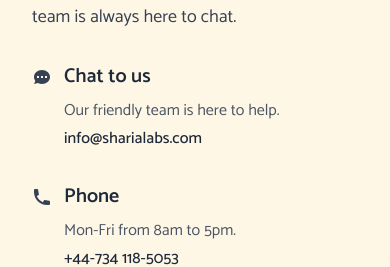
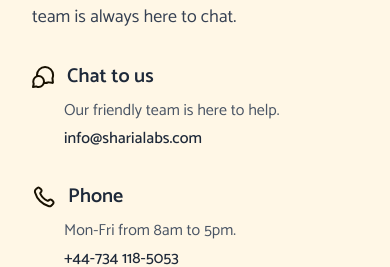
Before and after one commit to ibraheemblogs/website-dev, a React (Vite) app: page /contact-us in a window 390 px wide. Shown: the part 178-445 px from the top of the page. Built offline with nearby package versions, Linux system fonts and the light colour scheme.

Commit message:
Add ChatIcon and PhoneIcon components; update Contact page to use new icons

```diff
--- /dev/null
+++ b/src/components/svg-components/ChatIcon.jsx
@@ -0,0 +1,23 @@
+import React from "react";
+
+const ChatIcon = () => {
+  return (
+    <svg
+      width="23"
+      height="22"
+      viewBox="0 0 23 22"
+      fill="none"
+      xmlns="http://www.w3.org/2000/svg"
+    >
+      <path
+        d="M5.09436 10.2288C5.03221 9.82823 4.99996 9.41786 4.99996 9C4.99996 4.58172 8.60525 1 13.0526 1C17.4999 1 21.1052 4.58172 21.1052 9C21.1052 9.99807 20.9213 10.9535 20.5852 11.8345C20.5154 12.0175 20.4804 12.109 20.4646 12.1804C20.4489 12.2512 20.4428 12.301 20.4411 12.3735C20.4394 12.4466 20.4493 12.5272 20.4692 12.6883L20.8717 15.9585C20.9153 16.3125 20.9371 16.4895 20.8782 16.6182C20.8266 16.731 20.735 16.8205 20.6211 16.8695C20.4911 16.9254 20.3146 16.8995 19.9617 16.8478L16.7765 16.3809C16.6101 16.3565 16.527 16.3443 16.4512 16.3448C16.3763 16.3452 16.3245 16.3507 16.2511 16.3661C16.177 16.3817 16.0823 16.4172 15.893 16.4881C15.0097 16.819 14.0524 17 13.0526 17C12.6344 17 12.2237 16.9683 11.8227 16.9073M6.63158 21C9.59648 21 12 18.5376 12 15.5C12 12.4624 9.59648 10 6.63158 10C3.66668 10 1.26316 12.4624 1.26316 15.5C1.26316 16.1106 1.36028 16.6979 1.53955 17.2467C1.61533 17.4787 1.65322 17.5947 1.66566 17.6739C1.67864 17.7567 1.68091 17.8031 1.67608 17.8867C1.67145 17.9668 1.65141 18.0573 1.61134 18.2383L1 21L3.9948 20.591C4.15827 20.5687 4.24 20.5575 4.31137 20.558C4.38652 20.5585 4.42641 20.5626 4.50011 20.5773C4.5701 20.5912 4.67416 20.6279 4.88227 20.7014C5.43059 20.8949 6.01911 21 6.63158 21Z"
+        stroke="#171001"
+        strokeWidth="2"
+        strokeLinecap="round"
+        strokeLinejoin="round"
+      />
+    </svg>
+  );
+};
+
+export default ChatIcon;
--- /dev/null
+++ b/src/components/svg-components/PhoneIcon.jsx
@@ -0,0 +1,23 @@
+import React from "react";
+
+const PhoneIcon = () => {
+  return (
+    <svg
+      width="24"
+      height="24"
+      viewBox="0 0 24 24"
+      fill="none"
+      xmlns="http://www.w3.org/2000/svg"
+    >
+      <path
+        d="M8.38028 8.85335C9.07627 10.303 10.0251 11.6616 11.2266 12.8632C12.4282 14.0648 13.7869 15.0136 15.2365 15.7096C15.3612 15.7694 15.4235 15.7994 15.5024 15.8224C15.7828 15.9041 16.127 15.8454 16.3644 15.6754C16.4313 15.6275 16.4884 15.5704 16.6027 15.4561C16.9523 15.1064 17.1271 14.9316 17.3029 14.8174C17.9658 14.3864 18.8204 14.3864 19.4833 14.8174C19.6591 14.9316 19.8339 15.1064 20.1835 15.4561L20.3783 15.6509C20.9098 16.1824 21.1755 16.4481 21.3198 16.7335C21.6069 17.301 21.6069 17.9713 21.3198 18.5389C21.1755 18.8242 20.9098 19.09 20.3783 19.6214L20.2207 19.779C19.6911 20.3087 19.4263 20.5735 19.0662 20.7757C18.6667 21.0001 18.0462 21.1615 17.588 21.1601C17.1751 21.1589 16.8928 21.0788 16.3284 20.9186C13.295 20.0576 10.4326 18.4332 8.04466 16.0452C5.65668 13.6572 4.03221 10.7948 3.17124 7.76144C3.01103 7.19699 2.93092 6.91477 2.9297 6.50182C2.92833 6.0436 3.08969 5.42311 3.31411 5.0236C3.51636 4.66357 3.78117 4.39876 4.3108 3.86913L4.46843 3.7115C4.99987 3.18006 5.2656 2.91433 5.55098 2.76999C6.11854 2.48292 6.7888 2.48292 7.35636 2.76999C7.64174 2.91433 7.90747 3.18006 8.43891 3.7115L8.63378 3.90637C8.98338 4.25597 9.15819 4.43078 9.27247 4.60655C9.70347 5.26945 9.70347 6.12403 9.27247 6.78692C9.15819 6.96269 8.98338 7.1375 8.63378 7.4871C8.51947 7.60142 8.46231 7.65857 8.41447 7.72538C8.24446 7.96281 8.18576 8.30707 8.26748 8.58743C8.29048 8.66632 8.32041 8.72866 8.38028 8.85335Z"
+        stroke="#171001"
+        strokeWidth="2"
+        strokeLinecap="round"
+        strokeLinejoin="round"
+      />
+    </svg>
+  );
+};
+
+export default PhoneIcon;
--- a/src/pages/Contact/Contact.jsx
+++ b/src/pages/Contact/Contact.jsx
@@ -4,6 +4,8 @@
 import "./contact.css";
 import { InlineWidget } from "react-calendly";
 import Footer from "../../components/layouts/Footer";
+import ChatIcon from "../../components/svg-components/ChatIcon";
+import PhoneIcon from "../../components/svg-components/PhoneIcon";
 
 const ContactPage = () => {
   return (
@@ -23,18 +25,7 @@
           <div className="space-y-8">
             <div>
               <div className="flex items-center gap-3 mb-2">
-                <svg
-                  xmlns="http://www.w3.org/2000/svg"
-                  className="h-5 w-5 text-gray-700"
-                  viewBox="0 0 20 20"
-                  fill="currentColor"
-                >
-                  <path
-                    fillRule="evenodd"
-                    d="M18 10c0 3.866-3.582 7-8 7a8.841 8.841 0 01-4.083-.98L2 17l1.338-3.123C2.493 12.767 2 11.434 2 10c0-3.866 3.582-7 8-7s8 3.134 8 7zM7 9H5v2h2V9zm8 0h-2v2h2V9zM9 9h2v2H9V9z"
-                    clipRule="evenodd"
-                  />
-                </svg>
+                <ChatIcon />
                 <h3 className="font-semibold text-xl text-gray-800">
                   Chat to us
                 </h3>
@@ -49,14 +40,7 @@
 
             <div>
               <div className="flex items-center gap-3 mb-2">
-                <svg
-                  xmlns="http://www.w3.org/2000/svg"
-                  className="h-5 w-5 text-gray-700"
-                  viewBox="0 0 20 20"
-                  fill="currentColor"
-                >
-                  <path d="M2 3a1 1 0 011-1h2.153a1 1 0 01.986.836l.74 4.435a1 1 0 01-.54 1.06l-1.548.773a11.037 11.037 0 006.105 6.105l.774-1.548a1 1 0 011.059-.54l4.435.74a1 1 0 01.836.986V17a1 1 0 01-1 1h-2C7.82 18 2 12.18 2 5V3z" />
-                </svg>
+                <PhoneIcon />
                 <h3 className="font-semibold text-xl text-gray-800">Phone</h3>
               </div>
               <p className="text-gray-600 ml-8">Mon-Fri from 8am to 5pm.</p>
@@ -68,7 +52,7 @@
         </div>
 
         <div className="w-full md:w-3/5 py-8 px-3 md:p-30 flex flex-col right-content-bg items-center">
-          <div className="bg-white py-8 px-4 inner-right-bg w-full max-w-3xl md:w-lg ">
+          <div className="bg-white py-8 inner-right-bg w-full max-w-3xl md:w-lg ">
             <div className="max-w-md mx-auto w-full mb-6">
               <h2 className="text-3xl font-bold mb-2 text-gray-800 text-center">
                 Book a Consultation
@@ -77,18 +61,18 @@
                 You can book any of the available times below
               </p>
             </div>
-            <div className="w-full calendly-container">
+            <div className="w-full calendly-container h-full">
               <InlineWidget
                 url="https://calendly.com/admin-sharialabs"
                 styles={{
                   height: "700px",
                   width: "100%",
                 }}
-                pageSettings={{
-                  backgroundColor: "ffffff",
-                  hideEventTypeDetails: false,
-                  hideLandingPageDetails: false,
-                }}
+                // pageSettings={{
+                //   backgroundColor: "ffffff",
+                //   hideEventTypeDetails: false,
+                //   hideLandingPageDetails: false,
+                // }}
               />
             </div>
           </div>
```
